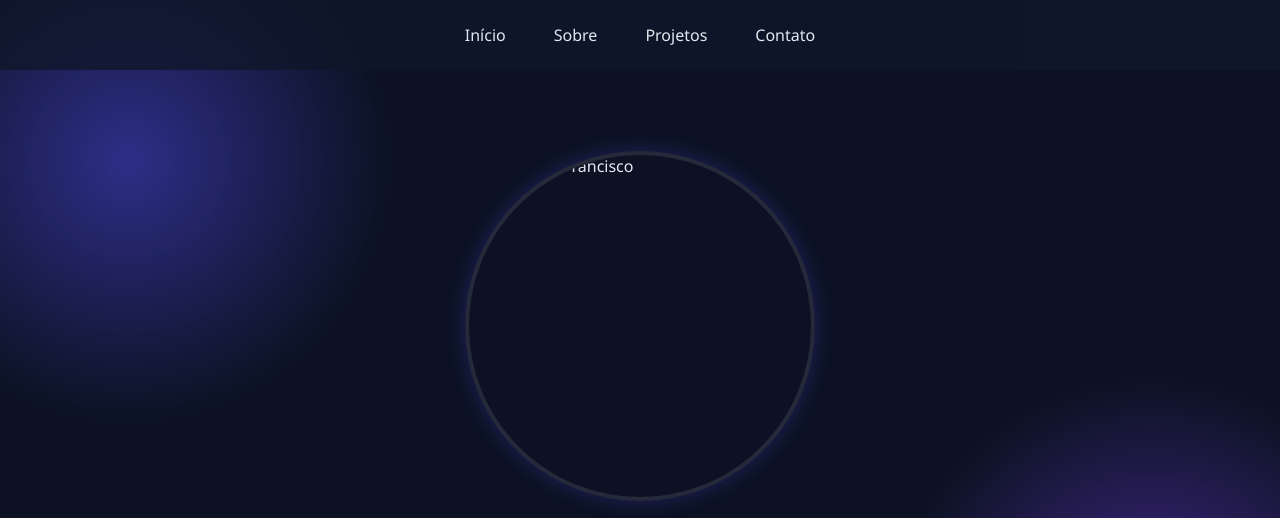
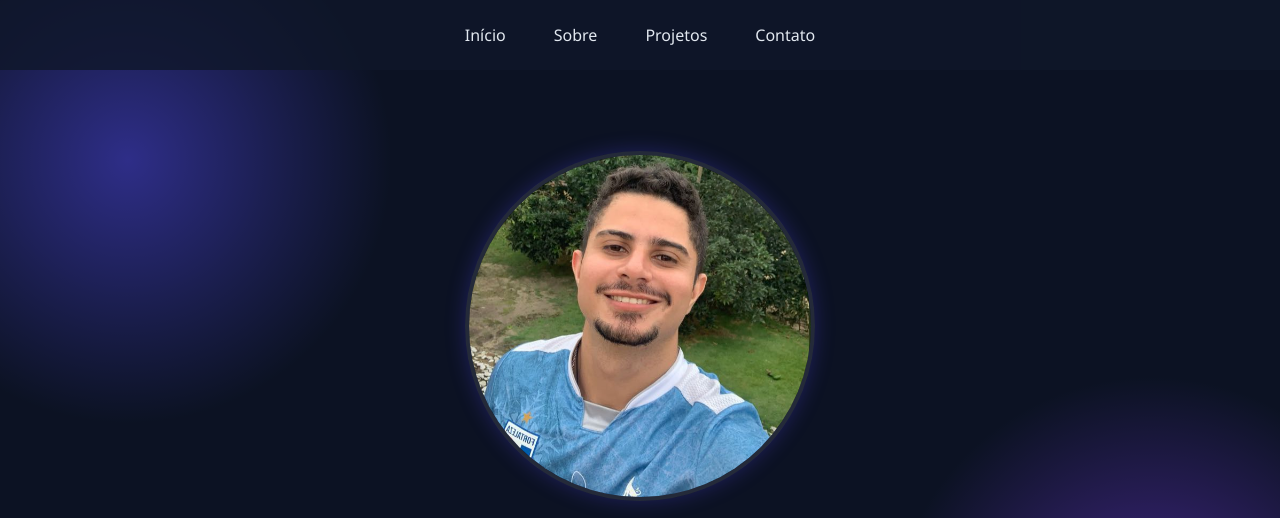
Before and after one commit to franciscojose96/MyPortfolio, a plain HTML site: page index.html in a window 1280 px wide. Shown: the top 518 px of the page. Drawn offline with Linux system fonts and the light colour scheme; the site is published under a folder, as on GitHub Pages, so addresses that start at the root find nothing.

Commit message:
fix-photo

```diff
--- a/index.html
+++ b/index.html
@@ -21,7 +21,7 @@
 
     <main id="inicio" class="cabecalho">
 
-        <img class="foto-perfil" src="/img/file.jpeg" alt="foto perfil Francisco">
+        <img class="foto-perfil" src="./img/file.jpeg" alt="foto perfil Francisco">
         <div class="div-main">
             <h1>Francisco Rodrigues</h1>
             <p class="cabecalho-sub-titulo">Desenvolvedor Front-End</p>
```
